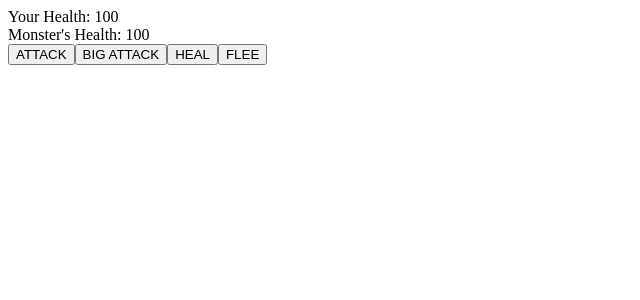
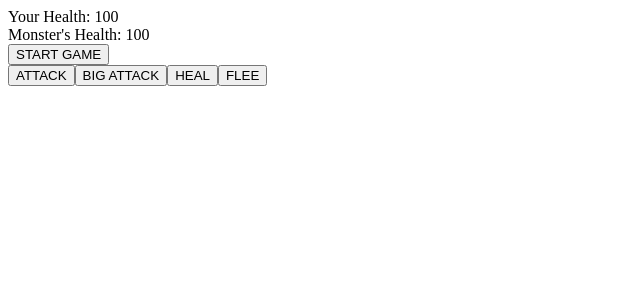
Before and after one commit to MikkoPet/angularSlayer, an Angular app in the folder angular-slayer/: page / in a window 1280 px wide. Shown: the top 300 px of the page, without its empty margins (0-640 px from the left). Built offline with nearby package versions, Linux system fonts and the light colour scheme.

Commit message:
feat: add start button's disappearing property

```diff
--- a/angular-slayer/src/app/app.component.html
+++ b/angular-slayer/src/app/app.component.html
@@ -2,6 +2,7 @@
   <app-player-health-bar></app-player-health-bar>
   <app-monster-health-bar></app-monster-health-bar>
 </section>
+<app-game-start-button></app-game-start-button>
 <section class="gamePad">
   <app-player-attack-button></app-player-attack-button>
   <app-player-special-attack-button></app-player-special-attack-button>
--- a/angular-slayer/src/app/app.component.ts
+++ b/angular-slayer/src/app/app.component.ts
@@ -6,11 +6,15 @@ import { PlayerAttackButtonComponent } from './player-attack-button/player-attac
 import { PlayerSpecialAttackButtonComponent } from './player-special-attack-button/player-special-attack-button.component';
 import { PlayerHealButtonComponent } from './player-heal-button/player-heal-button.component';
 import { PlayerFleeButtonComponent } from './player-flee-button/player-flee-button.component';
+import { GameHandlerService } from './game-handler.service';
+import { MonsterActionService } from './monster-action.service';
+import { GameStartButtonComponent } from './game-start-button/game-start-button.component';
 
 @Component({
   selector: 'app-root',
   standalone: true,
-  imports: [RouterOutlet, PlayerHealthBarComponent, MonsterHealthBarComponent, PlayerAttackButtonComponent, PlayerSpecialAttackButtonComponent, PlayerHealButtonComponent, PlayerFleeButtonComponent],
+  imports: [RouterOutlet, PlayerHealthBarComponent, MonsterHealthBarComponent, PlayerAttackButtonComponent, PlayerSpecialAttackButtonComponent, PlayerHealButtonComponent, PlayerFleeButtonComponent, GameStartButtonComponent],
+  providers: [GameHandlerService, MonsterActionService],
   templateUrl: './app.component.html',
   styleUrl: './app.component.css'
 })
--- /dev/null
+++ b/angular-slayer/src/app/game-start-button/game-start-button.component.html
@@ -0,0 +1 @@
+<button [hidden] = hidden (click) = "startGame()" >START GAME</button>
--- /dev/null
+++ b/angular-slayer/src/app/game-start-button/game-start-button.component.ts
@@ -0,0 +1,19 @@
+import { Component, inject } from '@angular/core';
+import { GameHandlerService } from '../game-handler.service';
+
+@Component({
+  selector: 'app-game-start-button',
+  standalone: true,
+  imports: [],
+  templateUrl: './game-start-button.component.html',
+  styleUrl: './game-start-button.component.css'
+})
+export class GameStartButtonComponent {
+  hidden : boolean = false;
+  gameHandlerService = inject(GameHandlerService);
+
+  startGame() {
+    this.hidden = true;
+    this.gameHandlerService.resetGame();
+  }
+}
```
Also changed, not shown: angular-slayer/src/app/game-start-button/game-start-button.component.css (added), 1 other file (tests, documents, lock files or other folders).
